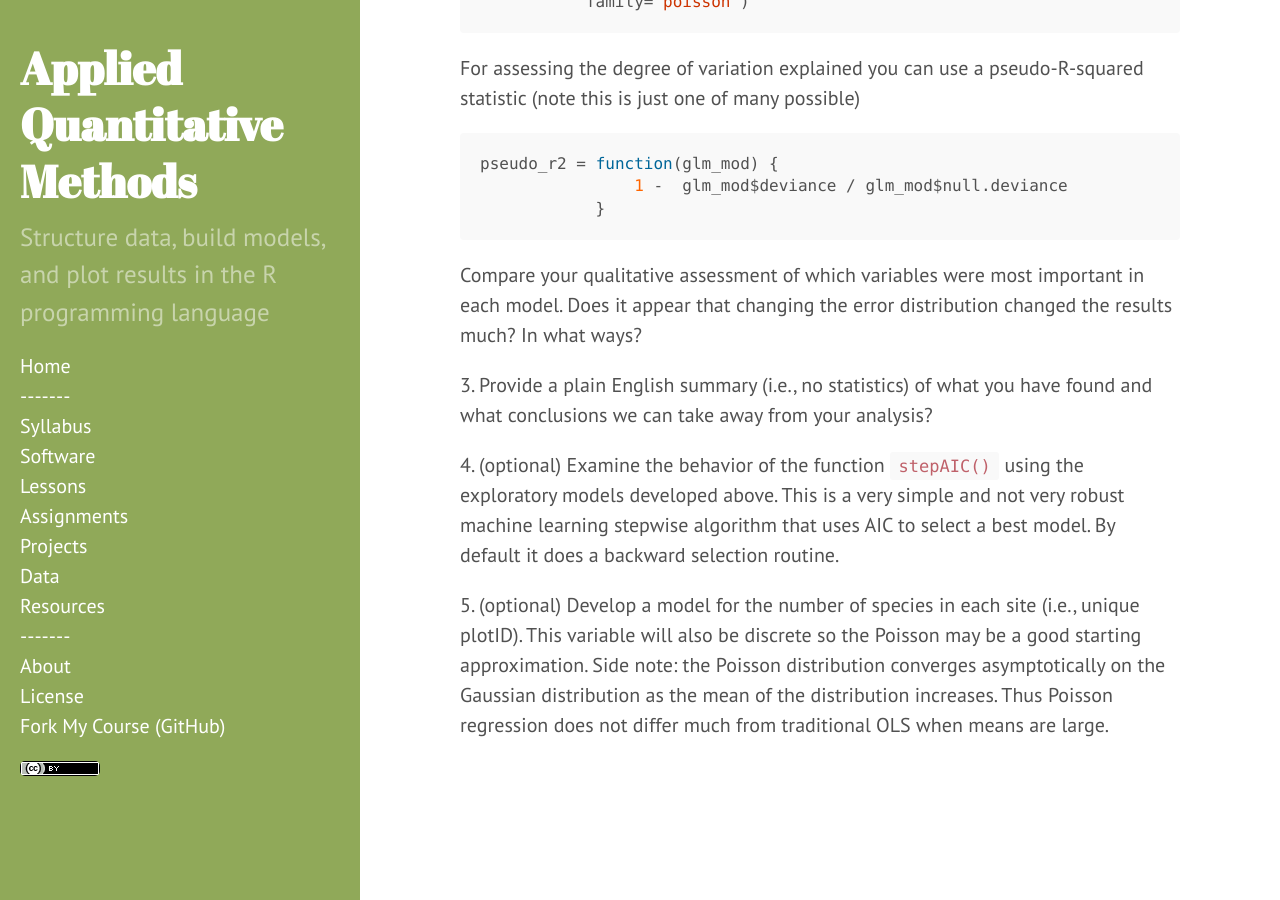
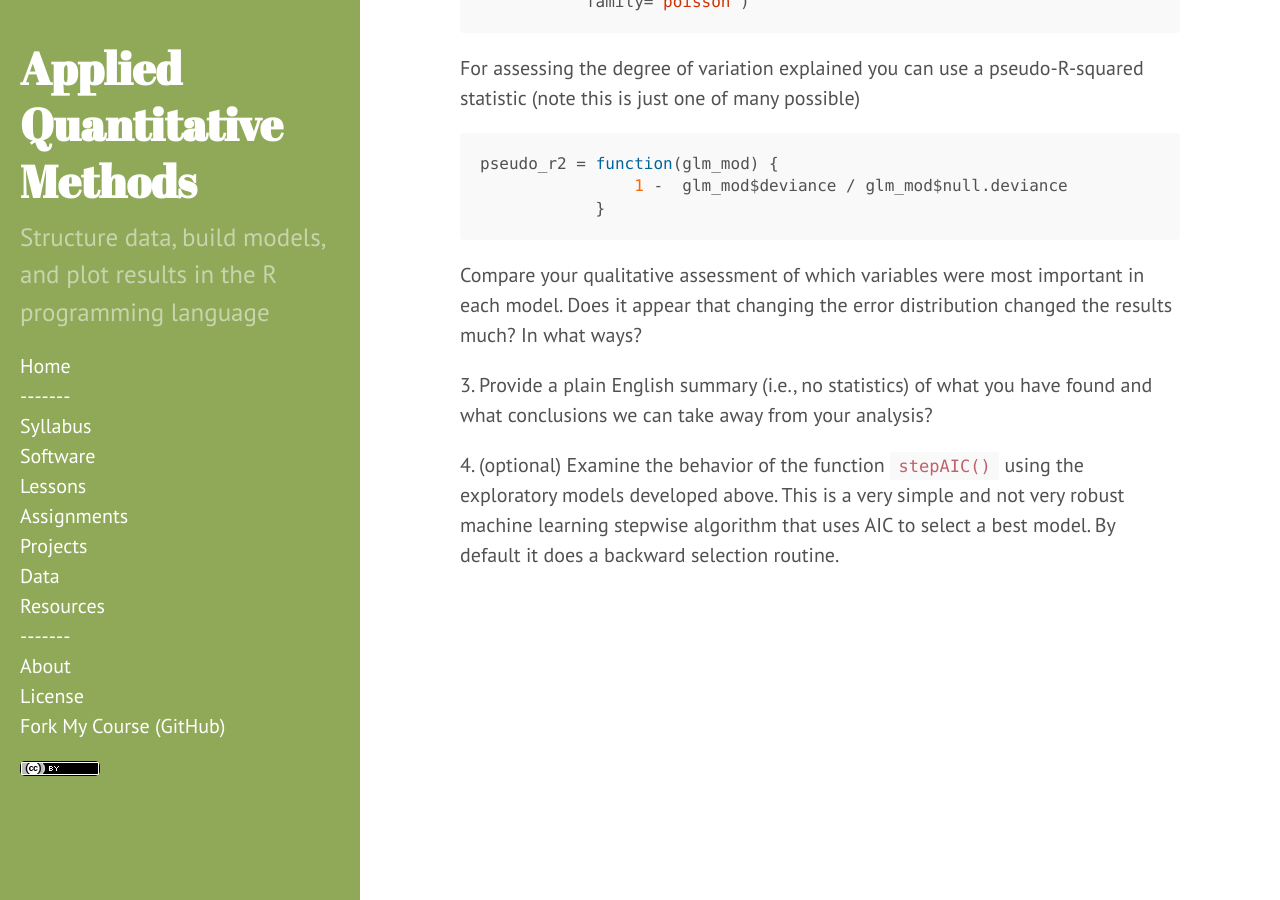
Before and after one commit to dmcglinn/quant_methods, a Jekyll site: the page built from assignments/univariate_models.md, in a window 1280 px wide and 900 px high, scrolled down 3146 px. Built offline with Jekyll 4.4.1, drawn with Linux system fonts in a browser that asks for light colours.

Commit message:
Drop irrelevant optional question on univariate homework

```diff
--- a/assignments/univariate_models.md
+++ b/assignments/univariate_models.md
@@ -117,10 +117,3 @@ found and what conclusions we can take away from your analysis?
 exploratory models developed above. This is a very simple and not very
 robust machine learning stepwise algorithm that uses AIC to select a
 best model. By default it does a backward selection routine.
-
-5\. (optional) Develop a model for the number of species in each site
-(i.e., unique plotID). This variable will also be discrete so the Poisson
-may be a good starting approximation. Side note: the Poisson
-distribution converges asymptotically on the Gaussian distribution as the
-mean of the distribution increases. Thus Poisson regression does not differ
-much from traditional OLS when means are large.
```
